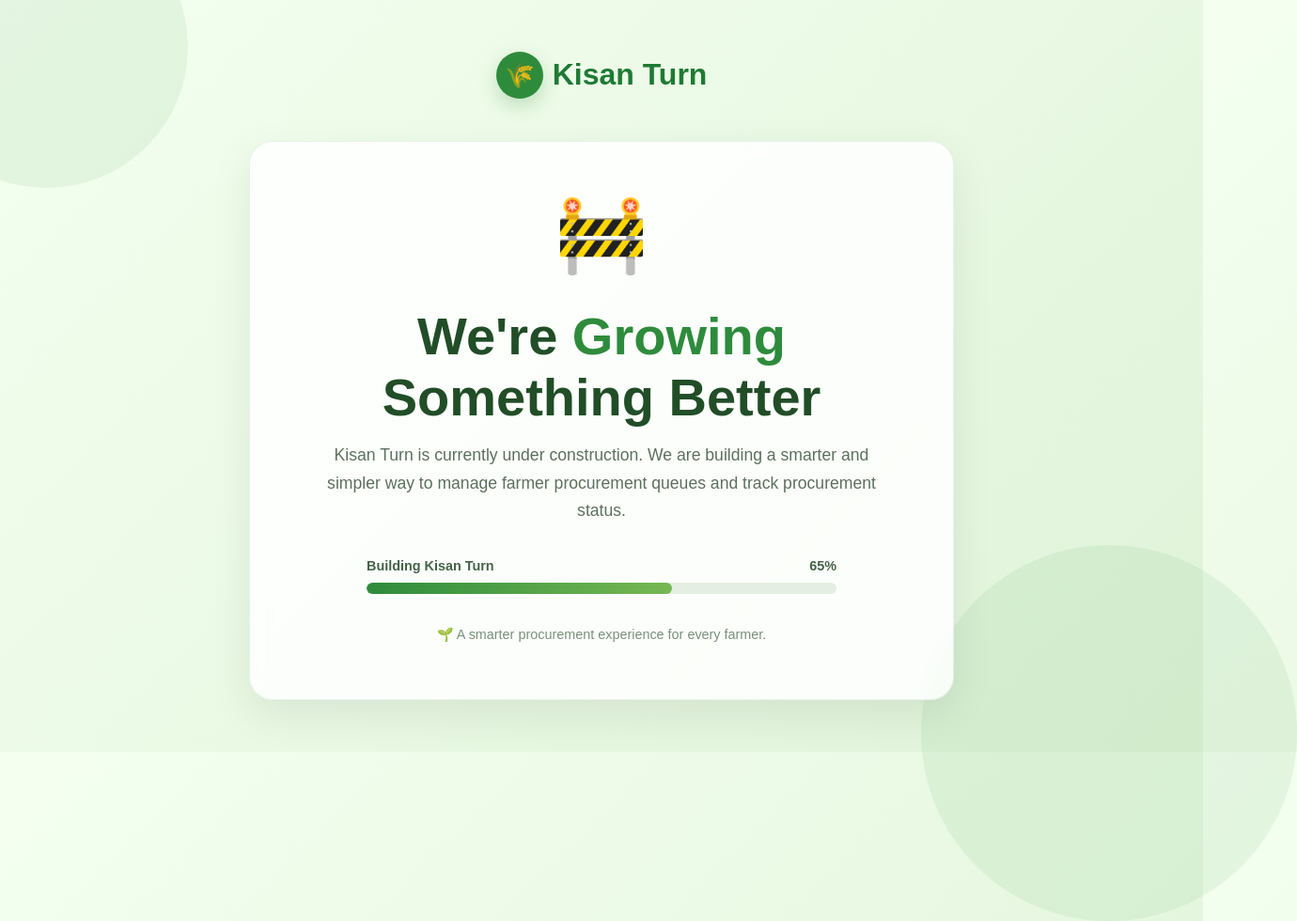
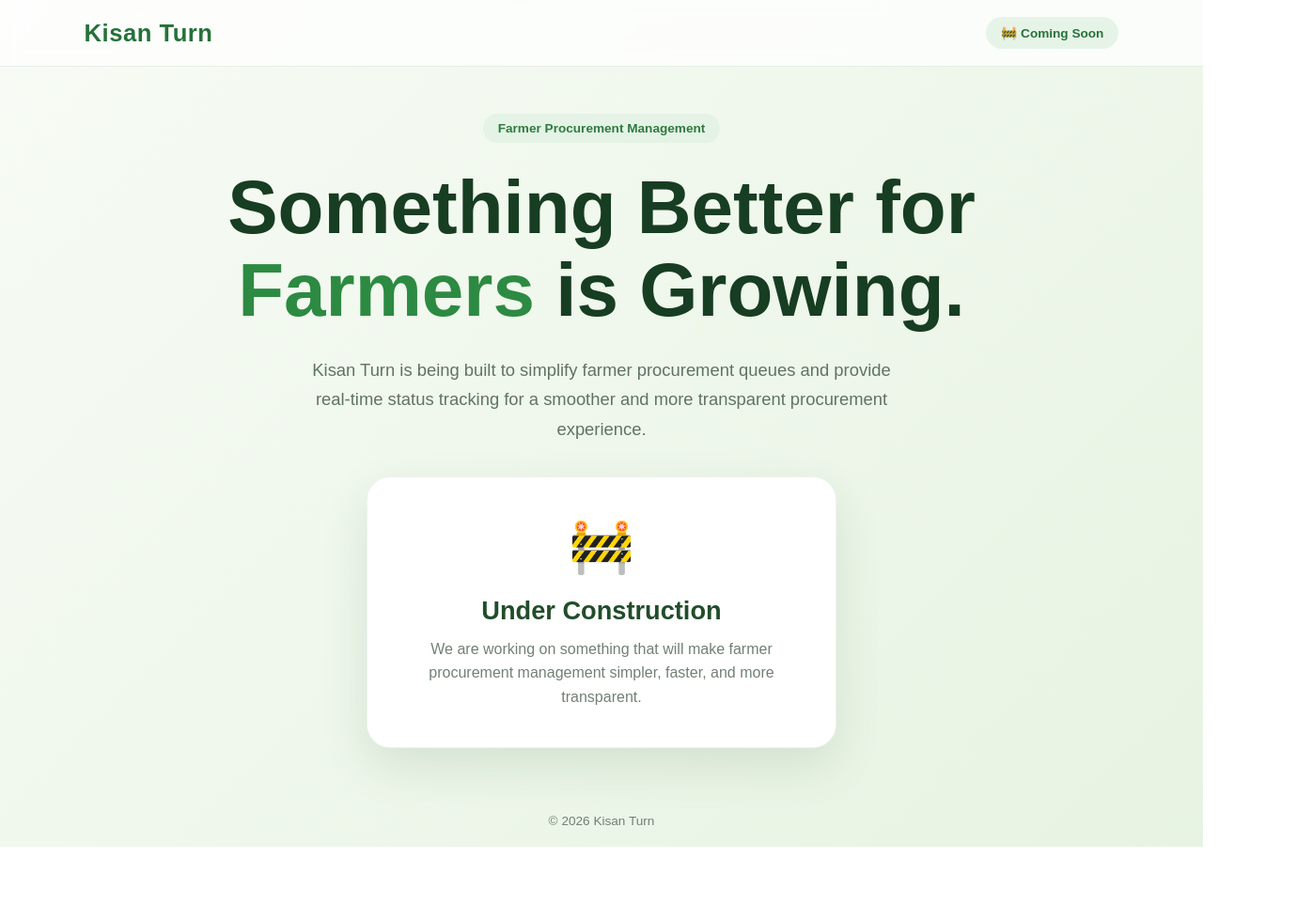
Before and after one commit to aahirpavanyadav/KisanTurn, a plain HTML site: page index.html in a window 1280 px wide. Shown: the whole page at 94% size, 1380 px wide, since content can reach past the window. After the commit the page ends 901 px from the top, so only its background shows below. Drawn offline with Linux system fonts and the light colour scheme.

Commit message:
optimized for all devices

```diff
--- a/index.html
+++ b/index.html
@@ -1,236 +1,285 @@
 <!DOCTYPE html>
 <html lang="en">
 <head>
-  <meta charset="UTF-8" />
-  <meta name="viewport" content="width=device-width, initial-scale=1.0" />
+    <meta charset="UTF-8">
 
-  <title>Kisan Turn | Coming Soon</title>
+    <meta name="viewport" content="width=device-width, initial-scale=1.0">
+
+    <title>Kisan Turn | Under Construction</title>
 
     <style>
+
         * {
             margin: 0;
             padding: 0;
             box-sizing: border-box;
-      font-family: Arial, Helvetica, sans-serif;
         }
 
         body {
+            font-family: Arial, Helvetica, sans-serif;
             min-height: 100vh;
-      background: linear-gradient(135deg, #f4fff0, #dff3d8);
             display: flex;
+            flex-direction: column;
+
+            background: linear-gradient(135deg, #f7fbf5, #e7f3e2);
+            color: #183d22;
+        }
+
+        /* NAVBAR */
+
+        nav {
+            width: 100%;
+            padding: 18px 7%;
+
+            display: flex;
+            align-items: center;
+            justify-content: space-between;
+
+            background: rgba(255, 255, 255, 0.75);
+            backdrop-filter: blur(10px);
+
+            border-bottom: 1px solid rgba(40, 100, 50, 0.1);
+        }
+
+        .brand-name {
+            font-size: 1.6rem;
+            font-weight: 700;
+            color: #26713a;
+            letter-spacing: 0.5px;
+        }
+
+        .status {
+            padding: 9px 16px;
+            border-radius: 50px;
+
+            background: #e6f4e8;
+            color: #26713a;
+
+            font-size: 0.85rem;
+            font-weight: 600;
+        }
+
+
+        /* MAIN */
+
+        main {
+            flex: 1;
+
+            display: flex;
+            align-items: center;
             justify-content: center;
-      align-items: center;
-      overflow: hidden;
-      color: #1f3d1f;
+
+            padding: 50px 20px;
         }
 
         .container {
+            width: 100%;
+            max-width: 900px;
+
             text-align: center;
-      padding: 40px 25px;
-      max-width: 800px;
-      width: 90%;
         }
 
-    /* Logo */
-    .logo {
-      display: inline-flex;
-      align-items: center;
-      gap: 10px;
-      font-size: 2rem;
-      font-weight: 700;
-      color: #1f7a35;
-      margin-bottom: 45px;
+
+        /* CONTENT */
+
+        .badge {
+            display: inline-block;
+
+            background: #e4f3e5;
+            color: #2f7a40;
+
+            padding: 8px 16px;
+            border-radius: 50px;
+
+            font-size: 0.85rem;
+            font-weight: 600;
+
+            margin-bottom: 25px;
         }
 
-    .logo-icon {
-      width: 50px;
-      height: 50px;
-      background: #2e8b3c;
-      color: white;
-      border-radius: 50%;
-      display: flex;
-      align-items: center;
-      justify-content: center;
-      font-size: 1.6rem;
-      box-shadow: 0 8px 20px rgba(46, 139, 60, 0.25);
+        h1 {
+            font-size: clamp(2.5rem, 7vw, 5rem);
+
+            line-height: 1.1;
+            margin-bottom: 25px;
+
+            color: #173d22;
         }
 
-    /* Main Card */
-    .card {
-      background: rgba(255, 255, 255, 0.85);
-      backdrop-filter: blur(10px);
-      padding: 60px 35px;
+        h1 span {
+            color: #2d8a42;
+        }
+
+        .description {
+            max-width: 650px;
+
+            margin: 0 auto 35px;
+
+            font-size: clamp(1rem, 2vw, 1.15rem);
+
+            line-height: 1.7;
+            color: #607365;
+        }
+
+
+        /* CONSTRUCTION CARD */
+
+        .construction-box {
+            max-width: 500px;
+
+            margin: auto;
+
+            background: white;
+
+            padding: 40px 30px;
+
             border-radius: 25px;
-      box-shadow: 0 15px 45px rgba(0, 0, 0, 0.08);
-      border: 1px solid rgba(46, 139, 60, 0.1);
+
+            box-shadow: 0 20px 50px rgba(32, 92, 43, 0.12);
+
+            border: 1px solid rgba(40, 120, 60, 0.08);
         }
 
         .construction-icon {
-      font-size: 5rem;
+            font-size: 3.5rem;
             margin-bottom: 20px;
-      animation: float 3s ease-in-out infinite;
         }
 
-    h1 {
-      font-size: clamp(2rem, 5vw, 3.5rem);
-      margin-bottom: 15px;
-      color: #214d27;
+        .construction-box h2 {
+            font-size: 1.7rem;
+
+            margin-bottom: 12px;
+
+            color: #214d2a;
         }
 
-    h1 span {
-      color: #2e8b3c;
+        .construction-box p {
+            color: #718074;
+            line-height: 1.6;
         }
 
-    .subtitle {
-      font-size: 1.1rem;
-      line-height: 1.7;
-      color: #5c6f5d;
-      max-width: 600px;
-      margin: 0 auto 35px;
+
+        /* FOOTER */
+
+        footer {
+            text-align: center;
+
+            padding: 20px;
+
+            color: #708174;
+
+            font-size: 0.85rem;
         }
 
-    /* Progress Bar */
-    .progress-section {
-      max-width: 500px;
-      margin: auto;
+
+        /* MOBILE */
+
+        @media (max-width: 600px) {
+
+            nav {
+                padding: 15px 6%;
             }
 
-    .progress-text {
-      display: flex;
-      justify-content: space-between;
-      margin-bottom: 10px;
-      font-size: 0.9rem;
-      font-weight: 600;
-      color: #456348;
+            .brand-name {
+                font-size: 1.3rem;
             }
 
-    .progress-bar {
-      width: 100%;
-      height: 12px;
-      background: #e4eee2;
-      border-radius: 20px;
-      overflow: hidden;
+            .status {
+                font-size: 0.7rem;
+                padding: 7px 10px;
             }
 
-    .progress {
-      width: 65%;
-      height: 100%;
-      background: linear-gradient(90deg, #2e8b3c, #76b852);
-      border-radius: 20px;
-      animation: load 2s ease;
+            main {
+                padding: 40px 18px;
             }
 
-    .footer-text {
-      margin-top: 35px;
-      font-size: 0.9rem;
-      color: #78907a;
+            .construction-box {
+                padding: 35px 20px;
             }
 
-    /* Decorative circles */
-    .circle {
-      position: absolute;
-      border-radius: 50%;
-      background: rgba(46, 139, 60, 0.08);
-      z-index: -1;
         }
 
-    .circle1 {
-      width: 300px;
-      height: 300px;
-      top: -100px;
-      left: -100px;
-    }
-
-    .circle2 {
-      width: 400px;
-      height: 400px;
-      bottom: -180px;
-      right: -100px;
-    }
-
-    @keyframes float {
-      0%, 100% {
-        transform: translateY(0);
-      }
-
-      50% {
-        transform: translateY(-12px);
-      }
-    }
-
-    @keyframes load {
-      from {
-        width: 0;
-      }
-
-      to {
-        width: 65%;
-      }
-    }
-
-    @media (max-width: 600px) {
-      .card {
-        padding: 45px 20px;
-      }
-
-      .logo {
-        margin-bottom: 30px;
-      }
-
-      .subtitle {
-        font-size: 1rem;
-      }
-    }
     </style>
 </head>
 
+
 <body>
 
-  <!-- Background Decorations -->
-  <div class="circle circle1"></div>
-  <div class="circle circle2"></div>
+
+    <!-- NAVBAR -->
+
+    <nav>
+
+        <div class="brand-name">
+            Kisan Turn
+        </div>
+
+        <div class="status">
+            🚧 Coming Soon
+        </div>
+
+    </nav>
+
+
+
+    <!-- MAIN -->
+
+    <main>
 
         <div class="container">
 
-    <!-- Brand -->
-    <div class="logo">
-      <div class="logo-icon">🌾</div>
-      <span>Kisan Turn</span>
+            <div class="badge">
+                Farmer Procurement Management
             </div>
 
-    <!-- Construction Card -->
-    <div class="card">
 
-      <div class="construction-icon">🚧</div>
+            <h1>
+                Something Better for
+                <span>Farmers</span>
+                is Growing.
+            </h1>
 
-      <h1>We're <span>Growing</span> Something Better</h1>
 
-      <p class="subtitle">
-        Kisan Turn is currently under construction.
-        We are building a smarter and simpler way to manage
-        farmer procurement queues and track procurement status.
+            <p class="description">
+
+                Kisan Turn is being built to simplify farmer
+                procurement queues and provide real-time status
+                tracking for a smoother and more transparent
+                procurement experience.
+
             </p>
 
-      <div class="progress-section">
 
-        <div class="progress-text">
-          <span>Building Kisan Turn</span>
-          <span>65%</span>
+            <div class="construction-box">
+
+                <div class="construction-icon">
+                    🚧
                 </div>
 
-        <div class="progress-bar">
-          <div class="progress"></div>
-        </div>
+                <h2>
+                    Under Construction
+                </h2>
 
-      </div>
-
-      <p class="footer-text">
-        🌱 A smarter procurement experience for every farmer.
+                <p>
+                    We are working on something that will make
+                    farmer procurement management simpler,
+                    faster, and more transparent.
                 </p>
 
             </div>
 
         </div>
 
+    </main>
+
+
+
+    <!-- FOOTER -->
+
+    <footer>
+        © 2026 Kisan Turn
+    </footer>
+
+
 </body>
 </html>
```
Lines whose indentation alone changed are shown as unchanged.
